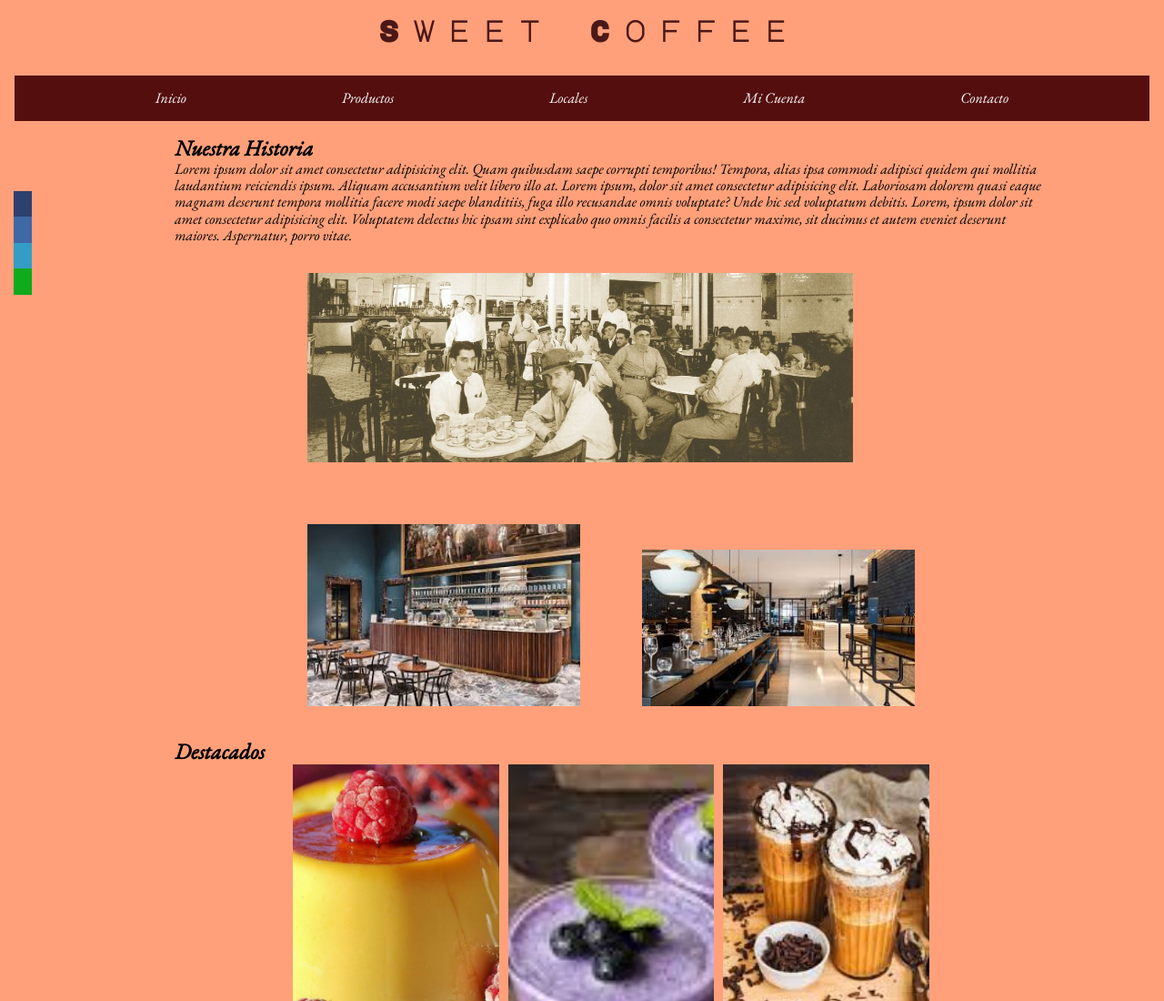
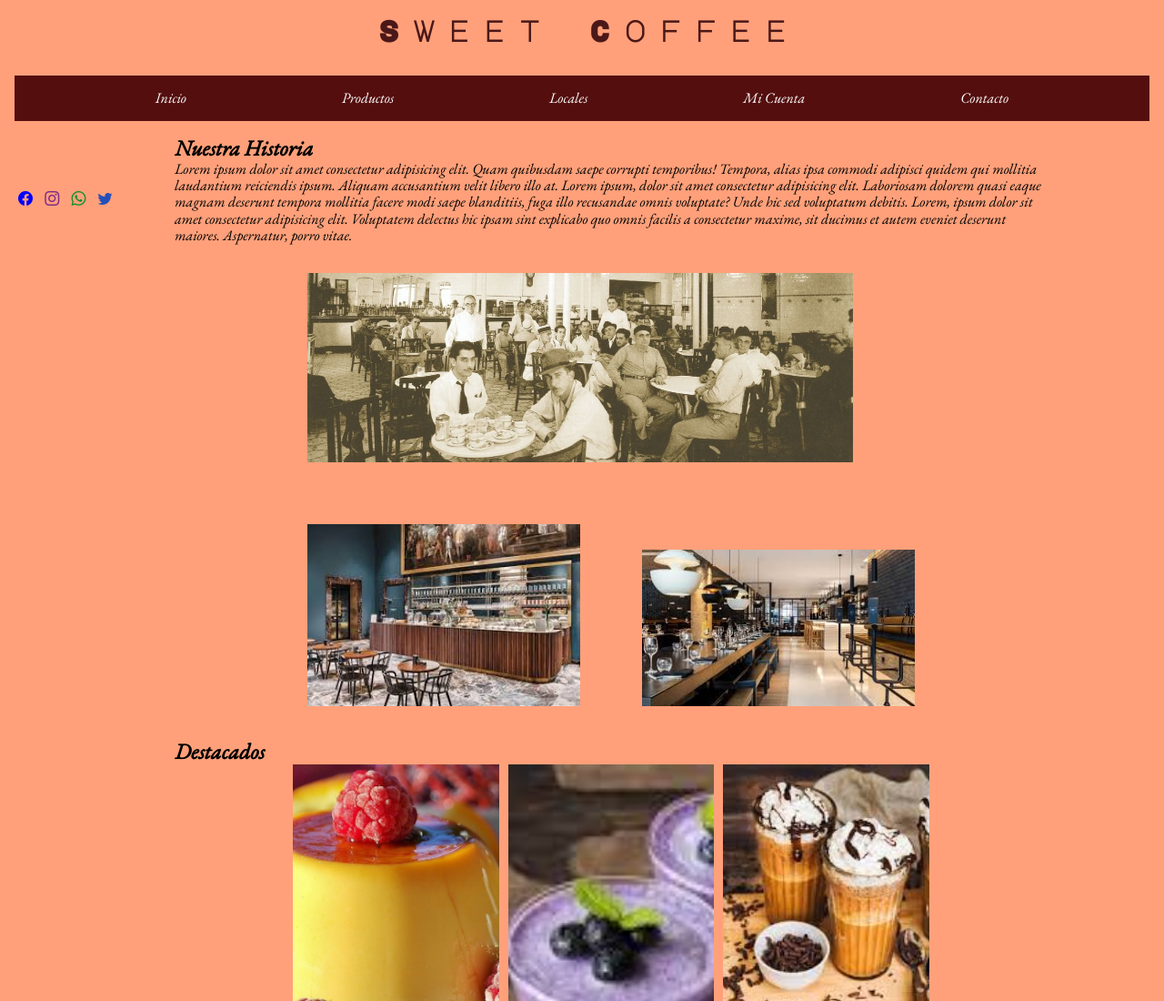
Before and after one commit to Karen-dt/Entregas_Desarrollo-Web, a plain HTML site: page index.html in a window 1280 px wide. Shown: the top 1100 px of the page at 91% size. Drawn offline with nearby package versions, Linux system fonts and the light colour scheme.

Commit message:
mas animaciones

```diff
--- a/css/estilos.css
+++ b/css/estilos.css
@@ -119,11 +119,31 @@ color: white;
 text-decoration: none;
 transition: all 500ms ease;
 }
-.barra-icon ul li .icon-facebook{background: #2e406e;}
-.barra-icon ul li .icon-twitter{background: #339dc5;}
-.barra-icon ul li .icon-instagram{background: #3f68a5;}
-.barra-icon ul li .icon-whatsapp{background: #10aa1d;}
+.bi-facebook {
+    text-align: center;
+    margin-left: 5px;
+    margin-right:5px;
+    color: blue ;
+}
 
+.bi-instagram {
+    text-align: center;
+    margin-left: 5px;
+    margin-right:5px;
+    color: rgb(127, 40, 135) ;
+}
+.bi-whatsapp {
+    text-align: center;
+    margin-left: 5px;
+    margin-right:5px;
+    color: rgb(13, 145, 46) ;
+}
+.bi-twitter {
+    text-align: center;
+    margin-left: 5px;
+    margin-right:5px;
+    color: rgb(37, 79, 186) ;
+}
 .barra-icon ul li a:hover{
     padding: 10px 30px;
 }
@@ -270,7 +290,7 @@ button:hover{
     align-items: center;
     height: auto;
     justify-content: space-between;
-
+    flex-wrap: wrap;
 }
 .fotosp img{
     width: 100px;
@@ -280,7 +300,7 @@ button:hover{
     transition: all 2s;
 }
 .fotosp img:hover{
-    border: 3px solid rgb(6, 69, 62);
+    border: 3px solid lightcoral;
     width: 130px;
 }
 /* "grid en index" */
@@ -331,7 +351,7 @@ button:hover{
 }
 .gallery img:hover{
     height: 80%;
-    border: 5px solid rgb(6, 69, 62);
+    border: 5px solid lightcoral;
 }
 /* "nombrar al area"*/
 .imagen1{
--- a/index.html
+++ b/index.html
@@ -11,6 +11,7 @@
     <link rel="preconnect" href="https://fonts.gstatic.com" crossorigin>
     <link href="https://fonts.googleapis.com/css2?family=EB+Garamond:ital@1&family=Major+Mono+Display&display=swap" rel="stylesheet">
     <link rel="stylesheet" href="https://cdnjs.cloudflare.com/ajax/libs/animate.css/4.1.1/animate.min.css"/>
+    <link rel="stylesheet" href="https://cdn.jsdelivr.net/npm/bootstrap-icons@1.8.1/font/bootstrap-icons.css">
     <link rel="stylesheet" href="./css/estilos.css">
 </head>
 
@@ -59,14 +60,10 @@
         <section>
             <div class="barra-icon">
                 <ul>
-                    <li><a href="ttps://www.facebook.com/devcode.la" target="_blank" class= "icon-facebook" target="blank">
-                    <img src=".//imag/icon/facebook.png" alt=""></a></li>
-                    <li><a href="https://www.instagram.comdevcode.la" target="_blank" class= "icon-instagram" target="blank">
-                    <img src=".//imag/icon/instagram.png" alt=""></a></li>
-                    <li><a href="https://www.twitter.comdevcode.la" target="_blank" class= "icon-twitter" target="blank">
-                    <img src=".//imag/icon/twitter.png" alt=""></a></li>
-                    <li><a href="https://www.whatsapp.comdevcode.la" target="_blank" class= "icon-whatsapp" target="blank">
-                    <img src=".//imag/icon/whatsapp.png" alt=""></a></li>
+                    <a href="https://www.facebook.com/" target="_blank"><i class="bi bi-facebook fs-2"></i></a>
+                    <a href="https://www.instagram.com/" ><i class="bi bi-instagram fs-2"></i></a>
+                    <a href="https://www.whatsapp.com/" target="_blank"><i class="bi bi-whatsapp fs-2"></i></a>
+                    <a href="https://www.twitter.com/" ><i class="bi bi-twitter fs-2"></i></a>
                 </ul>
             </div>
         </section>
@@ -139,5 +136,6 @@
             </ul>
         </div>
     </footer>
+    <script src="https://cdn.jsdelivr.net/npm/bootstrap@5.1.3/dist/js/bootstrap.bundle.min.js" integrity="sha384-ka7Sk0Gln4gmtz2MlQnikT1wXgYsOg+OMhuP+IlRH9sENBO0LRn5q+8nbTov4+1p" crossorigin="anonymous"></script>
 </body>
 </html>
```
